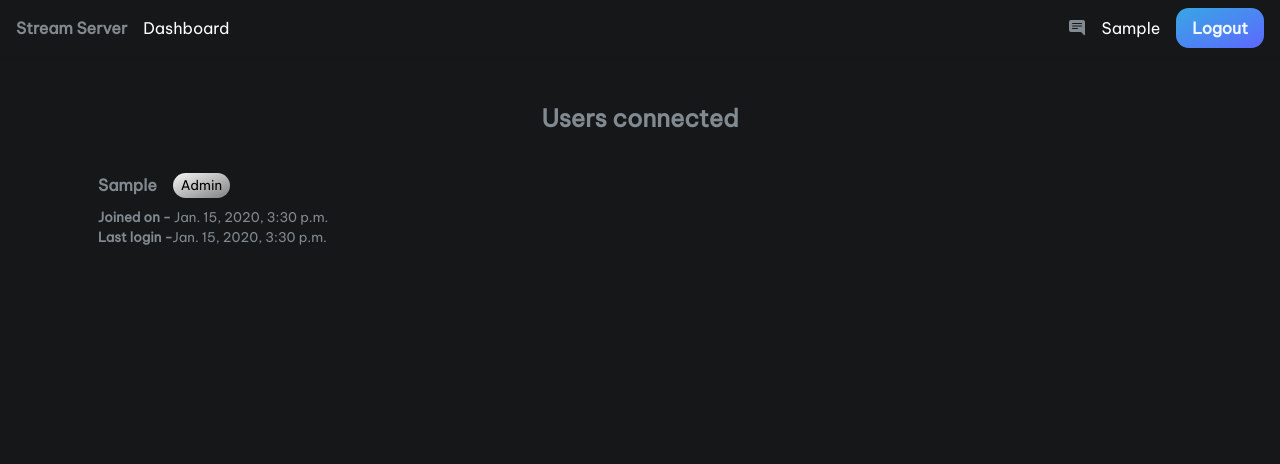
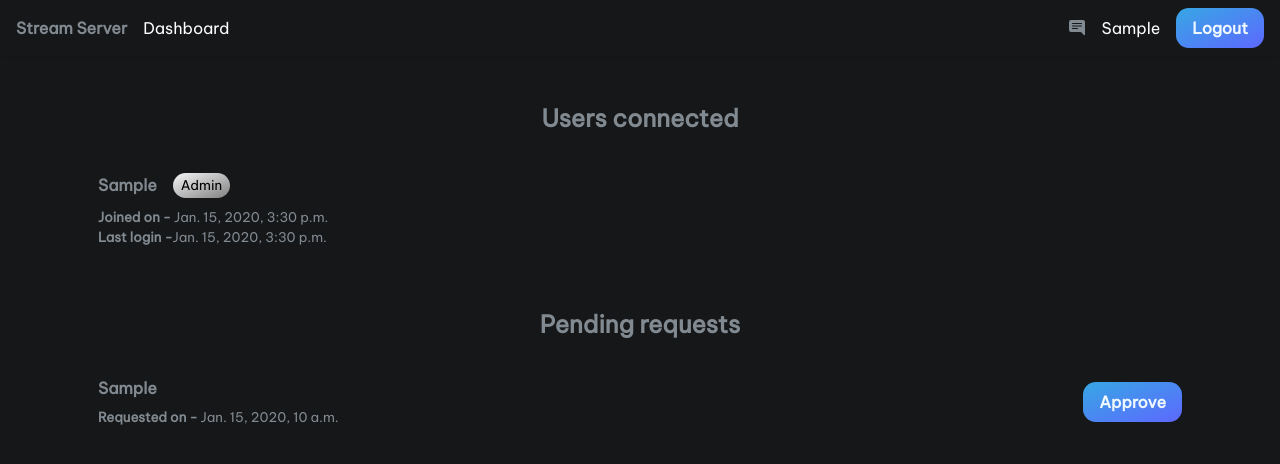
Before and after one commit to RushabhMavkar/DjangoStreamServer, a Django app: template main/templates/main/users-connected.html in a window 1280 px wide. Shown: the top 464 px of the page. Run offline with Django 3.2, Linux system fonts and the light colour scheme; a user stored in the database is signed in; tables that the repository leaves empty hold one stand-in row (values such as "Sample post"); the template is opened without the code that fills it: values that come from a table or form of the project are taken from there, most other values are stand-ins (such as "Sample title", 1, 10 or a date in 2020).

Commit message:
Addded approval and rejection buttons.

```diff
--- a/main/templates/main/users-connected.html
+++ b/main/templates/main/users-connected.html
@@ -4,7 +4,7 @@
 <div class="container pt-5">
     <h4 class="mb-4 text-center text-muted">Users connected</h4>
     <div>
-        {% for user in users %}
+        {% for user in users_joined %}
         <div class="d-flex bg-lighter mb-2 rounded">
             <div class="py-3 ms-3 me-auto">
                 <div class="d-flex">
@@ -20,16 +20,35 @@
                 </div>
             </div>
             {% if not user.is_admin %}
-            <a class="my-auto me-3" href="#">
+            <a class="my-auto me-3" href="{% url 'main_deactivate_user' user.user.id %}">
                 <div>
                     <img class="rounded" style="background: #755b5b3b;height: 100%;padding: 1rem;"
                          src="{% static 'main/assets/svg/trash-fill-danger.svg' %}" alt="">
                 </div>
             </a>
             {% endif %}
-
         </div>
         {% endfor %}
     </div>
+    {% if users_pending %}
+    <h4 class="mt-5 mb-4 text-center text-muted">Pending requests</h4>
+    <div>
+        {% for user in users_pending %}
+        <div class="d-flex bg-lighter mb-2 rounded">
+            <div class="py-3 ms-3 me-auto">
+                <div class="d-flex">
+                    <h6 class="text-muted my-auto me-3">{{user.user.first_name}}</h6>
+                </div>
+                <div class="text-muted mt-2">
+                    <small><strong>Requested on -</strong> {{user.joined_on}}</small>
+                </div>
+            </div>
+                <div class="d-flex my-auto p-3">
+                    <a class="btn bg-accent" href="{% url 'main_activate_user' user.user.id %}">Approve</a>
+                </div>
+        </div>
+        {% endfor %}
+    </div>
+    {% endif %}
 </div>
 {% endblock content %}
```
